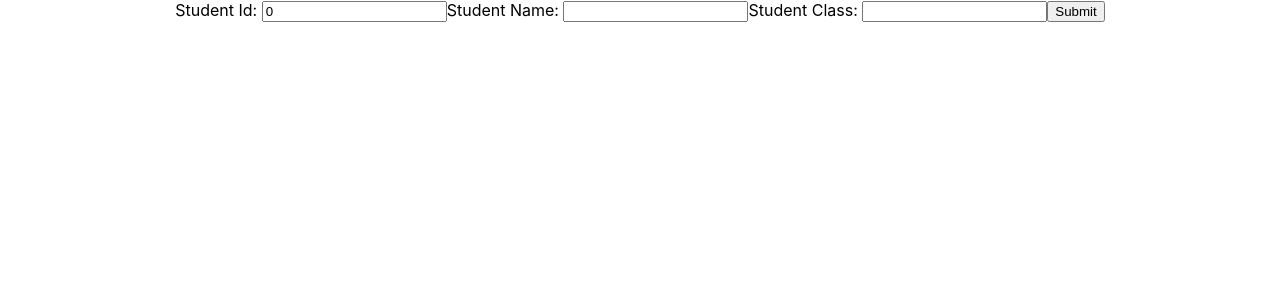
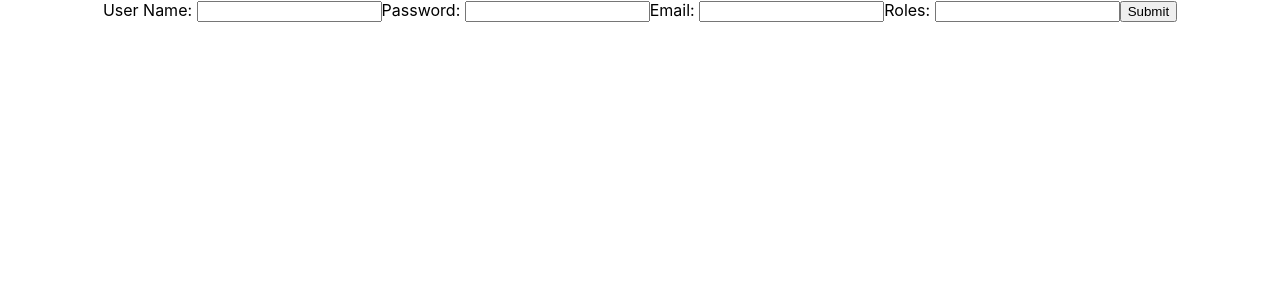
Before and after one commit to vsiripuram2/Student_profile, a React (Create React App) app in the folder student-service-frontend/: page /UserSignUp in a window 1280 px wide. Shown: the top 300 px of the page. Built offline with nearby package versions, Linux system fonts and the light colour scheme.

Commit message:
added all forms and router in app

```diff
--- a/student-service-frontend/package.json
+++ b/student-service-frontend/package.json
@@ -10,6 +10,7 @@
     "cors": "^2.8.5",
     "react": "^18.2.0",
     "react-dom": "^18.2.0",
+    "react-router-dom": "^6.23.0",
     "react-scripts": "5.0.1",
     "web-vitals": "^2.1.4"
   },
--- a/student-service-frontend/src/App.js
+++ b/student-service-frontend/src/App.js
@@ -1,12 +1,20 @@
-import './App.css';
-// import FetchProducts from './FetchAPI/FetchProducts';
-import PostStudentDetails from './PostAPI/PostStudentDetails';
+import "./App.css";
+import PostStudentDetails from "./StudentAPI/PostStudentDetails";
+import PostStudentMarks from "./StudentAPI/PostStudentMarks";
+import UserSignUp from "./UserAPI/UserSignUp";
+import { BrowserRouter, Route, Routes } from "react-router-dom";
 
 function App() {
   return (
-    <div className="App">
-      <PostStudentDetails />
-    </div>
+    <BrowserRouter>
+      <div className="App">
+        <Routes>
+          <Route path="/UserSignUp" element={<UserSignUp />} />
+          <Route path="/PostStudentDetails" element={<PostStudentDetails />} />
+          <Route path="/PostStudentMarks" element={<PostStudentMarks />} />
+        </Routes>
+      </div>
+    </BrowserRouter>
   );
 }
 
--- /dev/null
+++ b/student-service-frontend/src/StudentAPI/PostStudentMarks.js
@@ -0,0 +1,55 @@
+import React,{useState,useEffect} from "react";
+import axios from "axios";
+
+
+const BASE_API_URL = "http://localhost:8181/student-api"
+const SAVE_MARKS_DETAILS_URL="/saveStudentMarks";
+
+const PostStudentMarks = () =>{
+    const[formData,setFormData] = useState({
+        studentMarksId:0,
+        subjectName:'',
+        marks:''
+    });
+
+    const handleChange = (e) => {
+        console.log(e.target.name);
+        console.log(e.target.value);
+        setFormData({ ...formData, [e.target.name]: e.target.value });
+      };
+
+  const handleSubmit = async (event) => {
+
+    event.preventDefault();
+    console.log(formData+"after setting formdata");
+    try {
+        const response = await axios.post(BASE_API_URL+SAVE_MARKS_DETAILS_URL,formData);
+        console.log('Form data submitted successfully:', response);
+      } catch (error) {
+        console.error('Error submitting form data:', error);
+      }
+
+  };
+
+  return (
+    <div>
+      <form onSubmit={handleSubmit}>
+      <label>
+          StudentMarks Id: <input type="text" name="studentMarksId" value={formData.studentMarksId}
+           onChange={handleChange}/>
+        </label>
+        <label>
+          Subject Name: <input type="text" name="subjectName" value={formData.subjectName}
+           onChange={handleChange}/>
+        </label>
+        <label>
+          Marks: <input type="text" name="marks" value={formData.marks}
+           onChange={handleChange}/>
+        </label>
+        <button type="submit">Submit</button>
+      </form>
+    </div>
+  );
+
+}
+export default PostStudentMarks;
--- /dev/null
+++ b/student-service-frontend/src/UserAPI/UserSignUp.js
@@ -0,0 +1,80 @@
+import React,{useState,useEffect} from "react";
+import axios from "axios";
+
+const UserSignUp = () => {
+  const BASE_API_URL = "http://localhost:8181/user-api";
+  const USER_REGISTER_URL = "/createUser";
+
+  const [formData, setFormData] = useState({
+    id: 0,
+    username: "",
+    password: "",
+    email: "",
+    roles: "",
+  });
+
+  const handleChange = (e) => {
+    console.log(e.target.name);
+    console.log(e.target.value);
+    setFormData({ ...formData, [e.target.name]: e.target.value });
+  };
+
+  const handleSubmit = async (event) => {
+    event.preventDefault();
+    console.log(formData + "after setting formdata");
+    try {
+      const response = await axios.post(
+        BASE_API_URL + USER_REGISTER_URL,
+        formData
+      );
+      console.log("Form data submitted successfully:", response);
+    } catch (error) {
+      console.error("Error submitting form data:", error);
+    }
+  };
+
+  return (
+    <div>
+      <form onSubmit={handleSubmit}>
+        <label>
+          User Name:{" "}
+          <input
+            type="text"
+            name="username"
+            value={formData.username}
+            onChange={handleChange}
+          />
+        </label>
+        <label>
+          Password:{" "}
+          <input
+            type="text"
+            name="password"
+            value={formData.password}
+            onChange={handleChange}
+          />
+        </label>
+        <label>
+          Email:{" "}
+          <input
+            type="text"
+            name="email"
+            value={formData.email}
+            onChange={handleChange}
+          />
+        </label>
+        <label>
+          Roles:{" "}
+          <input
+            type="text"
+            name="roles"
+            value={formData.roles}
+            onChange={handleChange}
+          />
+        </label>
+        <button type="submit">Submit</button>
+      </form>
+    </div>
+  );
+};
+export default UserSignUp;
```
Also changed, not shown: student-service-frontend/src/PostAPI/PostStudentMarks.js (deleted), student-service-frontend/src/StudentAPI/FetchStudentMarks.js (renamed from student-service-frontend/src/FetchAPI/FetchStudentMarks.js), student-service-frontend/src/StudentAPI/PostStudentDetails.js (renamed from student-service-frontend/src/PostAPI/PostStudentDetails.js), 1 other file (tests, documents, lock files or other folders).
